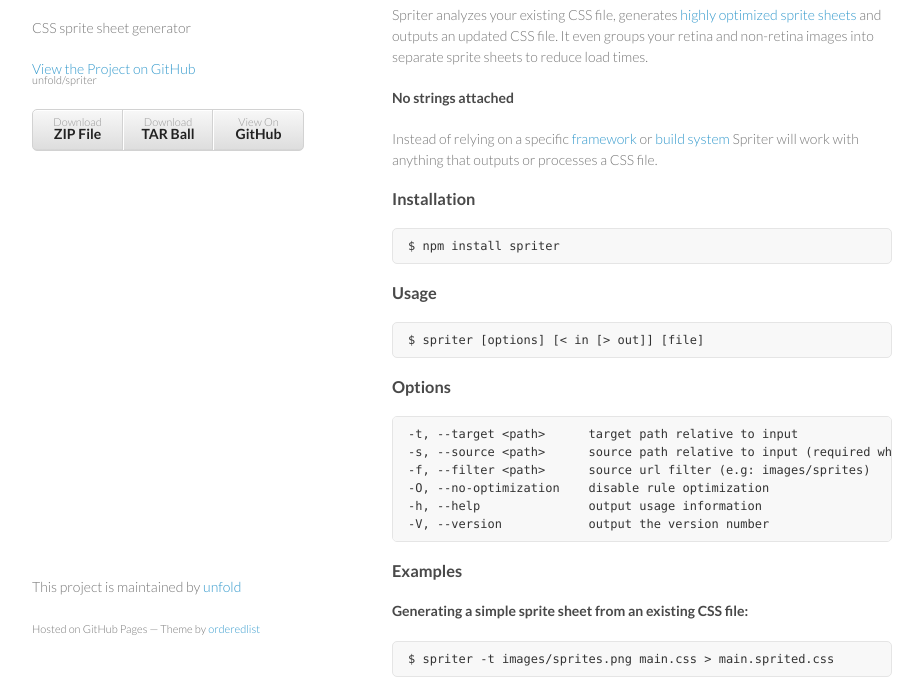
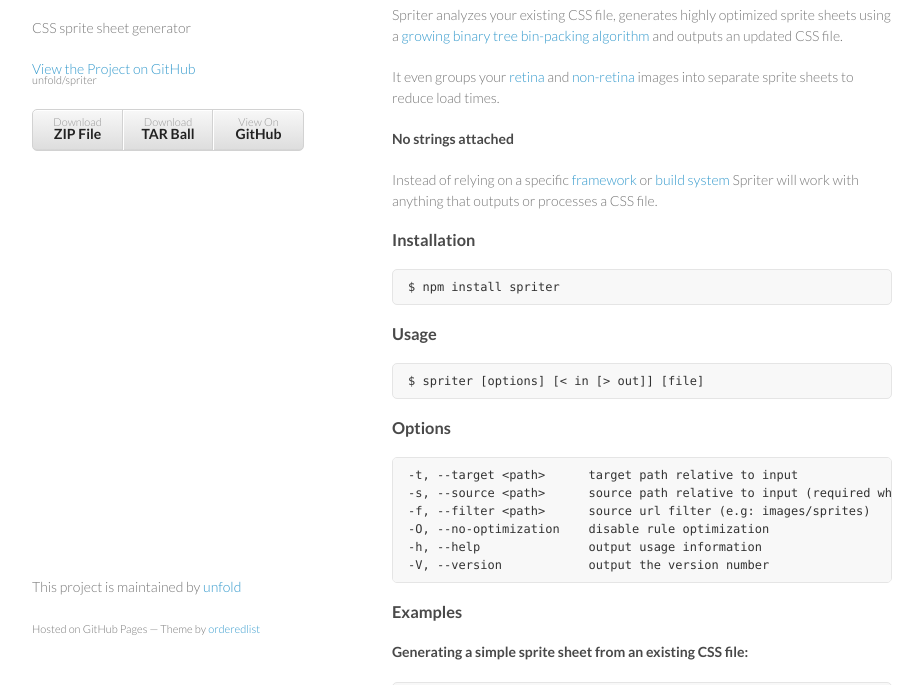
Before and after one commit to unfold/spriter, a plain HTML site: page index.html in a window 1280 px wide. Shown: the part 92-777 px from the top of the page, without its empty margins (178-1101 px from the left). Drawn offline with Linux system fonts and the light colour scheme.

```diff
--- a/index.html
+++ b/index.html
@@ -30,7 +30,9 @@
       <section>
         <h3>CSS Sprites Made Simple.</h3>
 
-<p>Spriter analyzes your existing CSS file, generates <a href="http://codeincomplete.com/posts/2011/5/7/bin_packing">highly optimized sprite sheets</a> and outputs an updated CSS file. It even groups your retina and non-retina images into separate sprite sheets to reduce load times.</p>
+<p>Spriter analyzes your existing CSS file, generates highly optimized sprite sheets using a <a href="http://codeincomplete.com/posts/2011/5/7/bin_packing">growing binary tree bin-packing algorithm</a> and outputs an updated CSS file. </p>
+
+<p>It even groups your <a href="http://work.no/lib/images/generated/sprites/base@2x.png">retina</a> and <a href="http://work.no/lib/images/generated/sprites/base@2x.png">non-retina</a> images into separate sprite sheets to reduce load times.</p>
 
 <h4>No strings attached</h4>
 
```
Also changed, not shown: params.json (+1 -1 lines).
